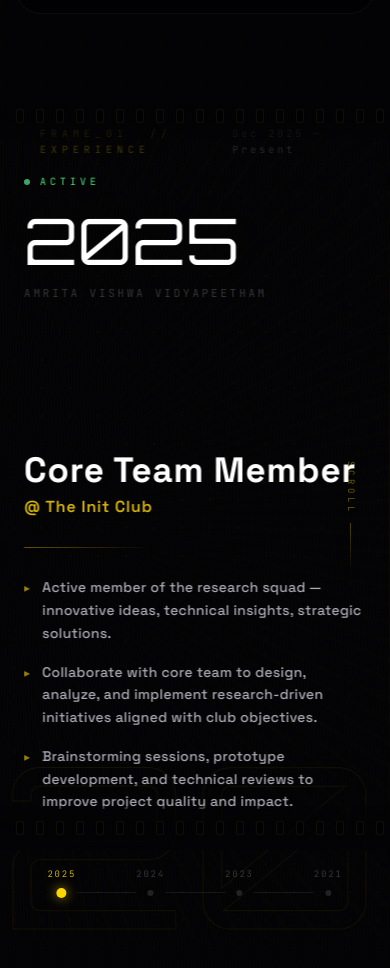
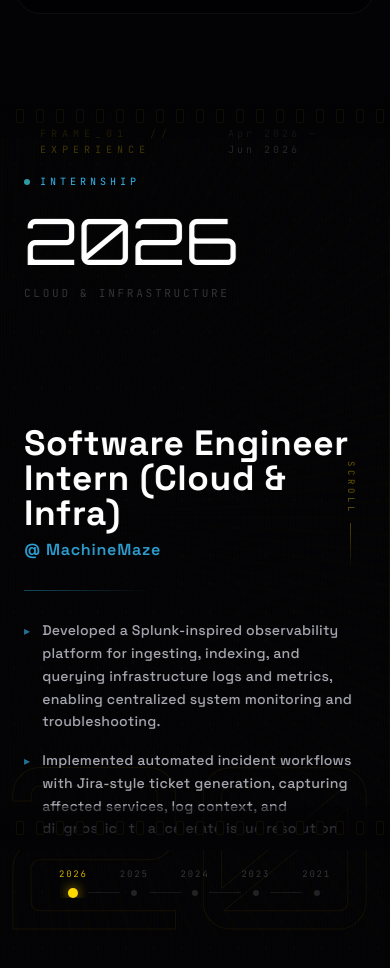
Before and after one commit to KVLNK12305/Kiseki-ko, a React (Vite) app: page / in a window 390 px wide. Shown: the part 3340-4308 px from the top of the page. Built offline with nearby package versions, Linux system fonts and the light colour scheme.

Commit message:
feat(experience): update timeline with 2026 MachineMaze internship & Init Club research role

```diff
--- a/src/components/Experiences.jsx
+++ b/src/components/Experiences.jsx
@@ -9,22 +9,36 @@
     {
         frame: '01',
         type: 'EXPERIENCE',
+        year: '2026',
+        role: 'Software Engineer Intern (Cloud & Infra)',
+        org: 'MachineMaze',
+        period: 'Apr 2026 — Jun 2026',
+        location: 'Cloud & Infrastructure',
+        bullets: [
+            'Developed a Splunk-inspired observability platform for ingesting, indexing, and querying infrastructure logs and metrics, enabling centralized system monitoring and troubleshooting.',
+            'Implemented automated incident workflows with Jira-style ticket generation, capturing affected services, log context, and diagnostics to accelerate issue resolution.',
+        ],
+        status: 'INTERNSHIP',
+        statusColor: '#38bdf8',
+        accent: '#38bdf8',
+    },
+    {
+        frame: '02',
+        type: 'EXPERIENCE',
         year: '2025',
-        role: 'Core Team Member',
-        org: 'The Init Club',
+        role: 'Core Team Member (Research)',
+        org: 'Init Club',
         period: 'Dec 2025 — Present',
         location: 'Amrita Vishwa Vidyapeetham',
         bullets: [
-            'Active member of the research squad — innovative ideas, technical insights, strategic solutions.',
-            'Collaborate with core team to design, analyze, and implement research-driven initiatives aligned with club objectives.',
-            'Brainstorming sessions, prototype development, and technical reviews to improve project quality and impact.',
+            'Conducting systems and security-focused research, including protocol analysis, experimentation, and early-stage prototyping.',
         ],
         status: 'ACTIVE',
         statusColor: '#4ade80',
         accent: '#FFD700',
     },
     {
-        frame: '02',
+        frame: '03',
         type: 'EXPERIENCE',
         year: '2024',
         role: 'Student Researcher',
@@ -41,7 +55,7 @@
         accent: '#A855F7',
     },
     {
-        frame: '03',
+        frame: '04',
         type: 'EDUCATION',
         year: '2023',
         role: 'B.Tech — Computer Science',
@@ -58,7 +72,7 @@
         accent: '#FFD700',
     },
     {
-        frame: '04',
+        frame: '05',
         type: 'EDUCATION',
         year: '2021',
         role: 'Higher Secondary',
@@ -77,11 +91,11 @@
 
 // ── Timeline Track Component ───────────────────────────────────
 const TimelineTrack = ({ activeIndex, total }) => (
-    <div className="absolute bottom-10 left-1/2 -translate-x-1/2 z-30 flex items-end gap-0 pointer-events-none">
+    <div className="absolute bottom-10 left-1/2 -translate-x-1/2 z-30 flex items-end gap-0 pointer-events-none max-w-[90vw] overflow-x-auto">
         {Array.from({ length: total }).map((_, i) => (
             <React.Fragment key={i}>
                 {/* Year label above dot */}
-                <div className="flex flex-col items-center gap-1.5">
+                <div className="flex flex-col items-center gap-1.5 shrink-0">
                     <span
                         className="text-[9px] tracking-[0.2em] transition-all duration-500"
                         style={{
@@ -112,9 +126,8 @@
                 {/* Connecting line between dots */}
                 {i < total - 1 && (
                     <div
-                        className="transition-all duration-700 mb-[4.5px]"
+                        className="transition-all duration-700 mb-[4.5px] shrink-0 w-[32px] sm:w-[48px]"
                         style={{
-                            width: '60px',
                             height: '1px',
                             background: i < activeIndex
                                 ? 'rgba(255,215,0,0.4)'
```
